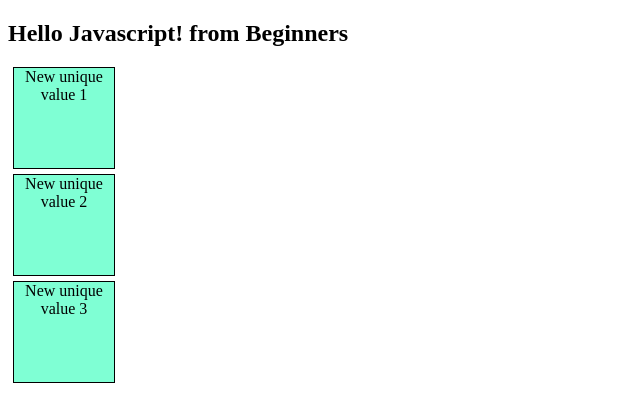
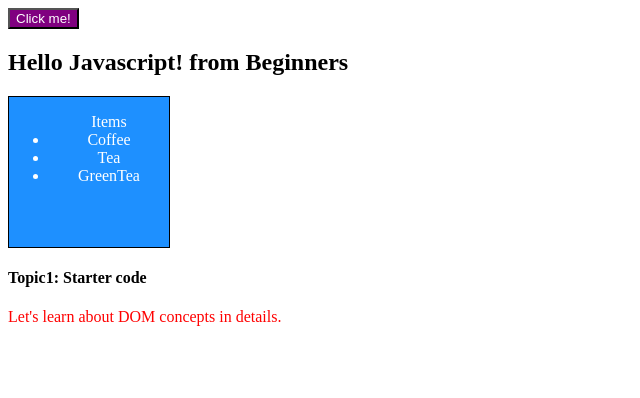
Before and after one commit to UfaqAslam/HTML-CSS, a plain HTML site: page Javascript/index.html in a window 1280 px wide. Shown: the top 398 px of the page, without its empty margins (0-640 px from the left). Drawn offline with Linux system fonts and the light colour scheme.

Commit message:
add all files (index.html, style.css & script.js)

```diff
--- a/Javascript/index.html
+++ b/Javascript/index.html
@@ -2,23 +2,26 @@
 <html lang="en">
 
 <head>
-    <meta charset="UTF-8"/>
+    <meta charset="UTF-8" />
     <meta name="viewport" content="width=device-width, initial-scale=1.0" />
     <title>Learning Javascript</title>
-    <link rel ="stylesheet" href ="style.css">
+    <link rel="stylesheet" href="style.css">
 </head>
 
 <body>
     <h2>Hello Javascript!</h2>
-    <div class="box"> first div</div>
-    <div class="box"> second div</div>
-    <div class="box"> third div</div>
-
+    <div id="box">
+<ul> Items
+<li>Coffee</li>
+<li>Tea</li>
+<li>GreenTea</li>
+</ul>
+    </div>
     <h1 class="myclass">My first day of coding</h1>
     <h4 class="myclass">Topic1: Starter code</h4>
-    <p>Let's learn about DOM concepts in details.</p>
-        <button ID="myid">Click Me</button>
-        <script src="script.js"></script>
+
+    <p class="content">Let's learn about DOM concepts in details.</p>
+    <script src="script.js"></script>
 </body>
 
 </html>
--- a/Javascript/script.js
+++ b/Javascript/script.js
@@ -10,27 +10,38 @@ alert("Hello");
 // let parag = document.getElementsByTagName("p");
 // console.dir(parag);
 
-// let firstEl = document.querySelector("p");
-// console.dir(firstEl);
-
-// let allEl = document.querySelectorAll("p");
-// console.dir(allEl);
-
 // let name = document.querySelectorAll(".myclass");
 // console.dir(name);
 
 let heading = document.querySelector("h1");
-console.dir(heading);
+heading.remove();
 
 let h2 = document.querySelector("h2");
 console.dir(h2.innerText);
 
 h2.innerText = h2.innerText + " from Beginners";
 
-let divs = document.querySelectorAll(".box");
+// let div = document.querySelector("div");
 
-let idx = 1;
-for(div of divs) {
-    div.innerText = `New unique value ${idx}`;
- idx++;
-}
+// div.style.backgroundColor = "purple ";
+// div.style.backgroundColor = "blue";
+
+// div.style.fontSize = "26px";
+
+// let el = document.createElement("div")
+
+let div = document.querySelector("p");
+// div.append(newBtn);
+// div.prepend(newBtn);
+// div.before(newBtn);
+// div.after(newBtn);
+
+let newHeading = document.createElement("h1");
+newHeading.innerText = "Hi, I am new coder";
+
+let newButton = document.createElement("button");
+newButton.innerText = "Click me! ";
+
+newButton.style.color = "white";
+newButton.style.backgroundColor = "purple";
+document.querySelector("body").prepend(newButton);
--- a/Javascript/style.css
+++ b/Javascript/style.css
@@ -1,8 +1,16 @@
-.box {
-    height: 100px;
-    width: 100px;
+#box {
+    height: 150px;
+    width: 160px;
+    color: white;
     border: 1px solid black;
-    margin: 5px;
     text-align: center;
-    background-color: aquamarine;
+    background-color:dodgerblue;
 }
+.content {
+   color: red;
+}
+.newClass {
+    background-color: yellow;
+
+
+}
```
Also changed, not shown: DOM.JS (deleted).
